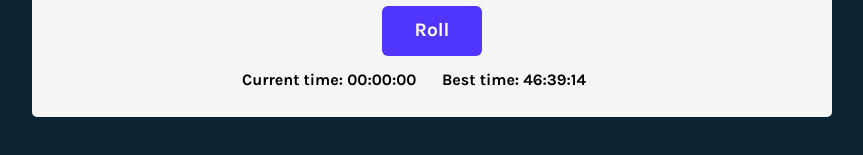
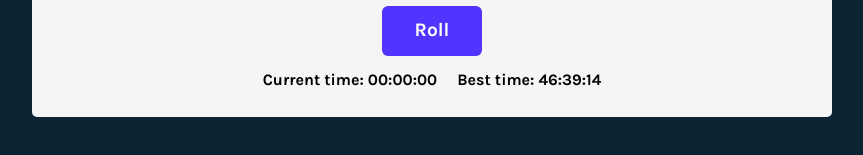
Before and after one commit to sanketvagal/react-tenzies-game, a React (Vite) app: page / in a window 1280 px wide. Shown: the part 403-558 px from the top of the page, without its empty margins (208-1071 px from the left). Built offline with nearby package versions, Linux system fonts and the light colour scheme.

Commit message:
Updated timer CSS

```diff
--- a/src/App.jsx
+++ b/src/App.jsx
@@ -116,13 +116,13 @@ export default function App() {
       </div>
       <h3>Rolls: {rolls}</h3>
       <button className="roll-dice" onClick={tenzies ? newGame : rollDice}>{tenzies ? "New Game" : "Roll"}</button>
-      <div style={{ display: "inline-flex" }}>
-        <div style={{ minWidth: "180px", marginRight: "20px" }}>
+      <div>
+        <span style={{ minWidth: "180px", marginRight: "20px" }}>
           Current time: <Timer time={time} />
-        </div>
-        <div style={{ minWidth: "180px" }}>
+        </span>
+        <span style={{ minWidth: "180px" }}>
           Best time: <Timer time={bestTime} />
-        </div>
+        </span>
       </div>
     </main >
   )
```
